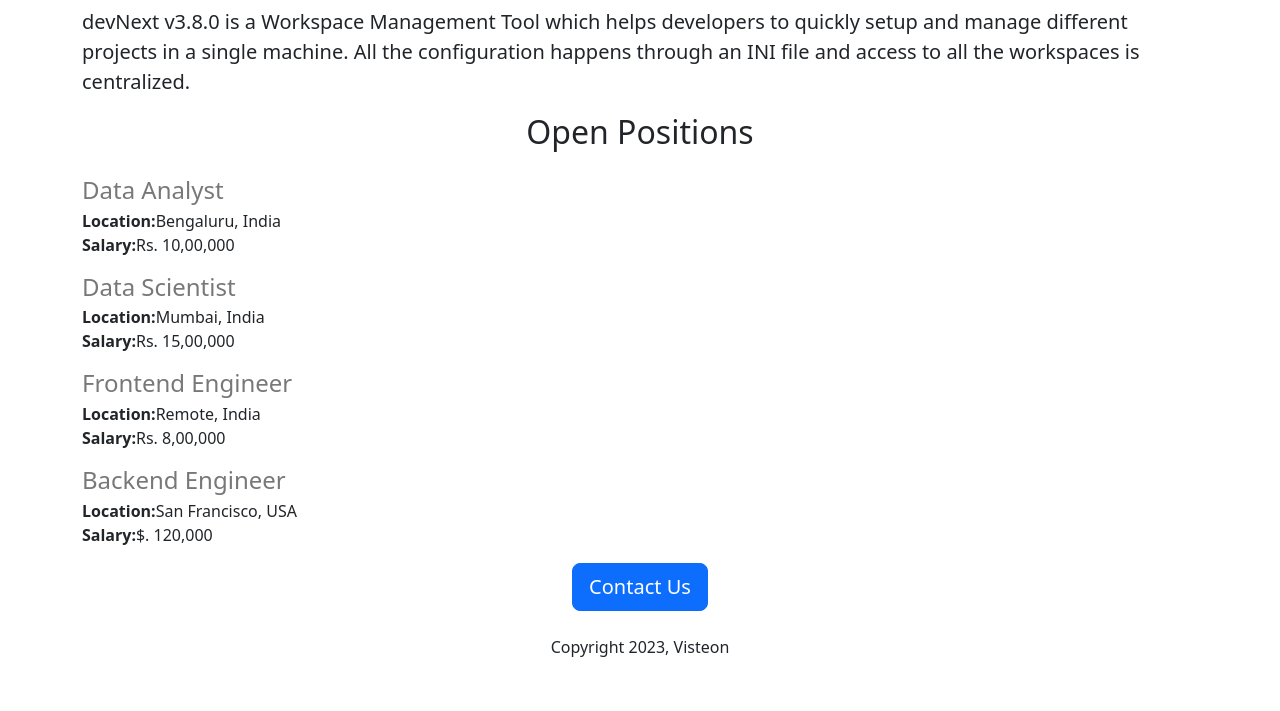
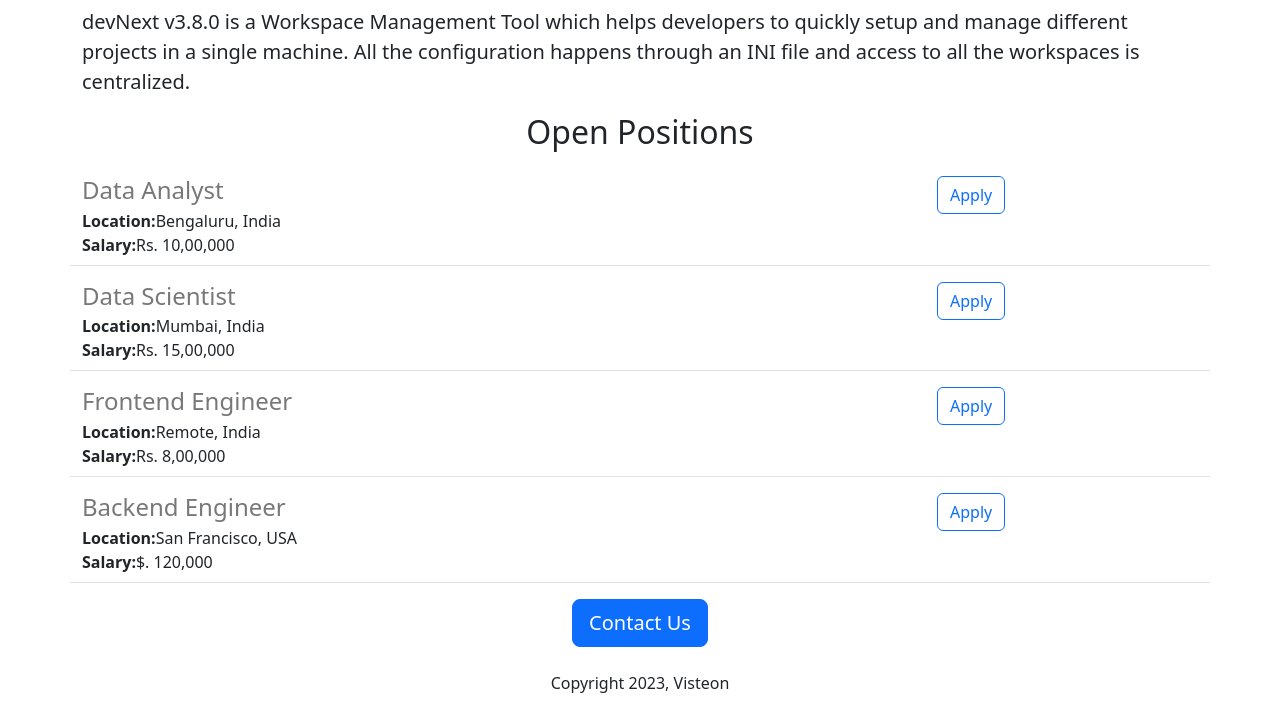
Before and after one commit to rrkattimani47/jovian-careers-website-v2, a Flask app: page / in a window 1280 px wide. Shown: the part 419-1130 px from the top of the page. Before the commit the page ends 1076 px from the top, so only its background shows below. Run offline with Flask 3, Linux system fonts and the light colour scheme.

Commit message:
Added apply button

```diff
--- a/templates/jobitem.html
+++ b/templates/jobitem.html
@@ -1,4 +1,5 @@
-<div style="margin-bottom:16px">
+<div class="border-bottom row" style="margin-bottom:16px; padding-bottom:8px;">
+  <div class="col-9">
   <h4
     style="color:rgb(120,120,120);                       margin-bottom:4px;">
     {{job['title']}}
@@ -10,5 +11,10 @@
     <div>
       <b>Salary:</b>{{job['salary']}}
     </div>
-    {% endif %}
+     {% endif %}
   </div>
+  <div class="col-3">
+
+    <button type="button" class="btn btn-outline-primary"> Apply</button>
+  </div>
+  </div>
```
